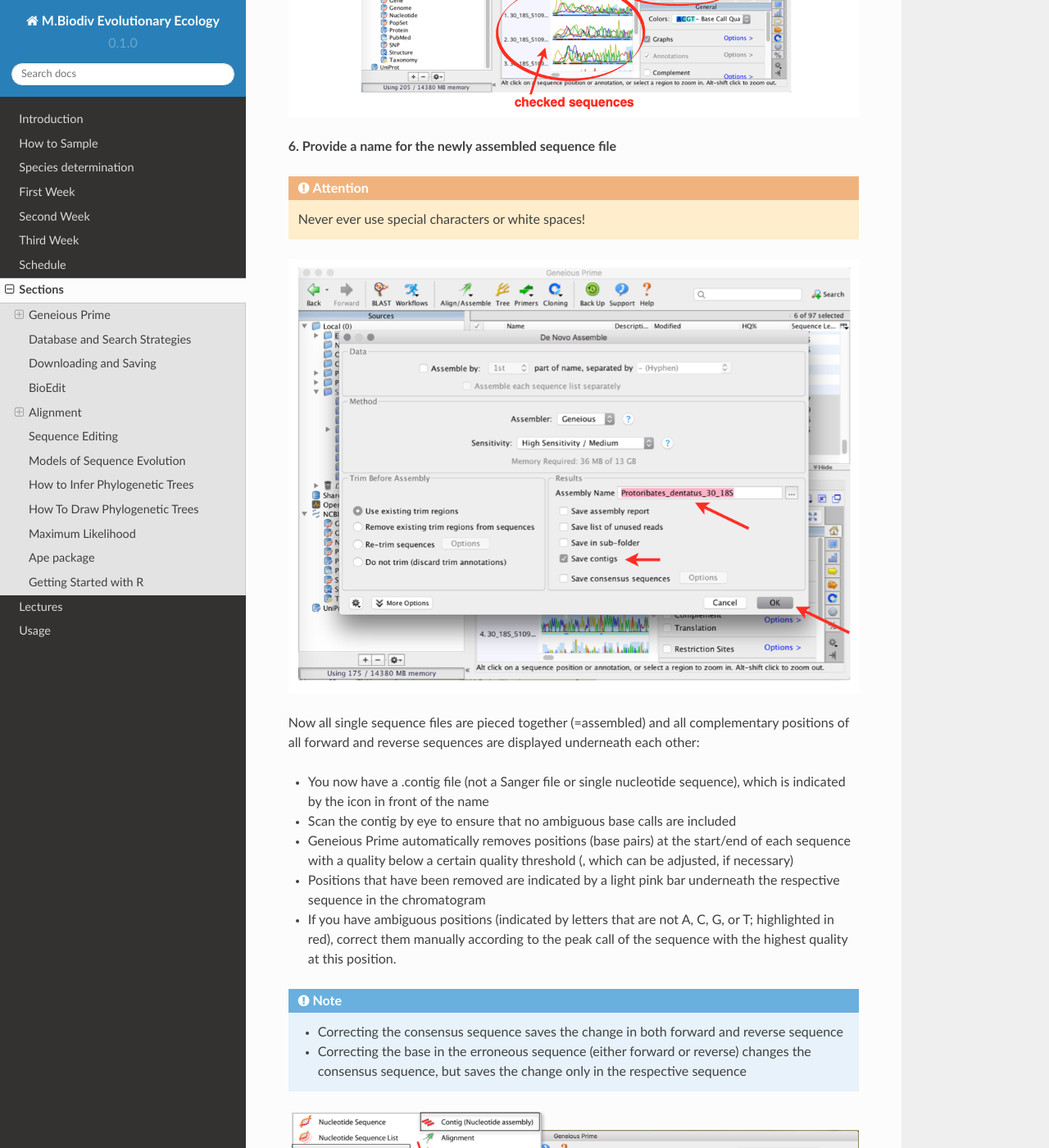
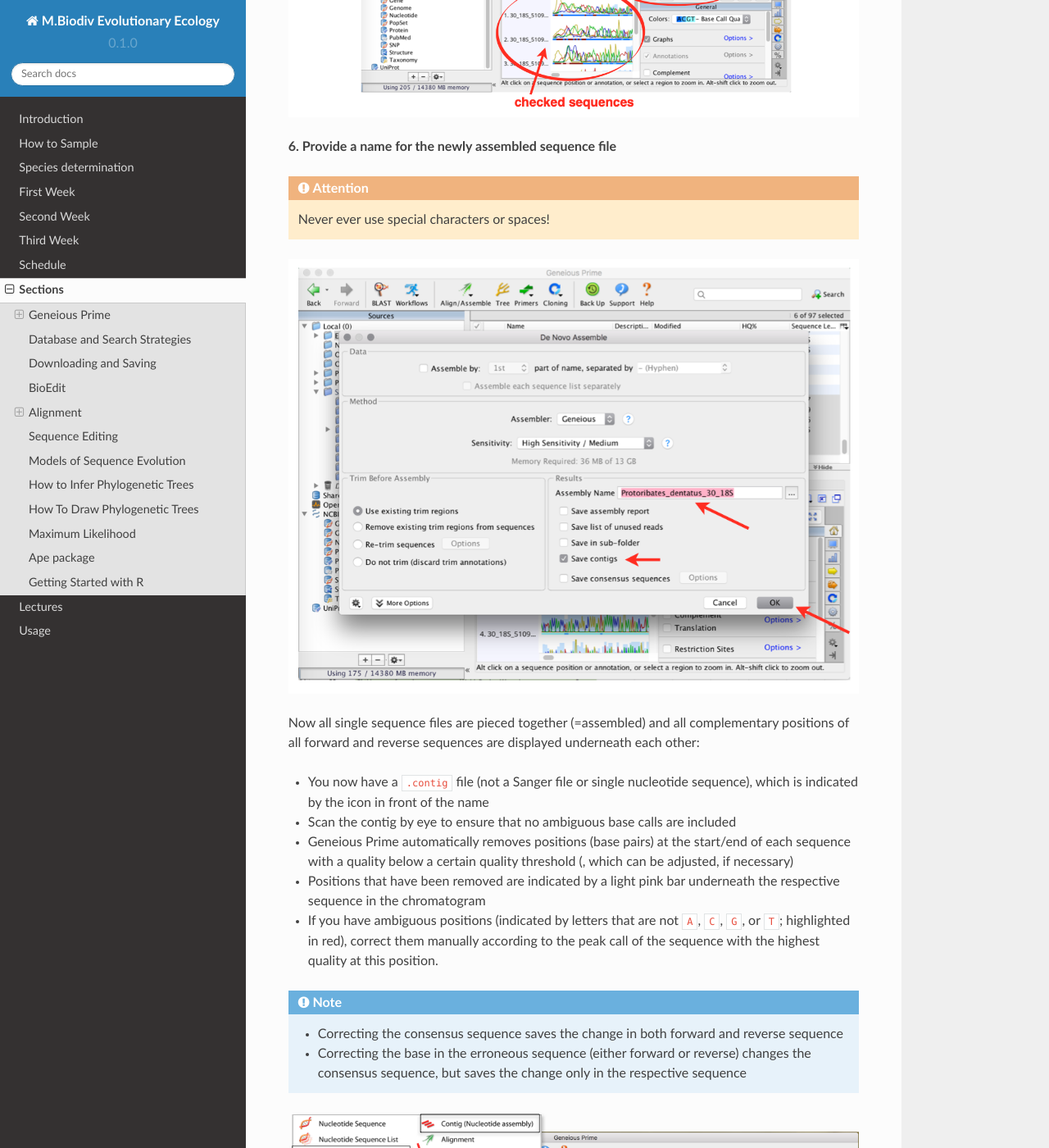
Before and after one commit to bheimbu/evolutionary_ecology, a Sphinx documentation site: the page built from docs/source/section.rst, in a window 1280 px wide and 1400 px high, scrolled down 2017 px. Shown: the whole window at 82% size. Built offline with Sphinx 7.4.7 and the Read the Docs theme 2.0.0, drawn with Linux system fonts in a browser that asks for light colours.

Commit message:
Update section.rst

```diff
--- a/docs/source/section.rst
+++ b/docs/source/section.rst
@@ -33,17 +33,17 @@
 **6. Provide a name for the newly assembled sequence file**
 
 .. attention::
-  Never ever use special characters or white spaces!
+  Never ever use special characters or spaces!
 
 .. image:: /_static/geneious_3.png
 
 Now all single sequence files are pieced together (=assembled) and all complementary positions of all forward and reverse sequences are displayed underneath each other:
 
-- You now have a .contig file (not a Sanger file or single nucleotide sequence), which is indicated by the icon in front of the name
+- You now have a ``.contig`` file (not a Sanger file or single nucleotide sequence), which is indicated by the icon in front of the name
 - Scan the contig by eye to ensure that no ambiguous base calls are included
 - Geneious Prime automatically removes positions (base pairs) at the start/end of each sequence with a quality below a certain quality threshold (, which can be adjusted, if necessary)
 - Positions that have been removed are indicated by a light pink bar underneath the respective sequence in the chromatogram
-- If you have ambiguous positions (indicated by letters that are not A, C, G, or T; highlighted in red), correct them manually according to the peak call of the sequence with the highest quality at this position.
+- If you have ambiguous positions (indicated by letters that are not ``A``, ``C``, ``G``, or ``T``; highlighted in red), correct them manually according to the peak call of the sequence with the highest quality at this position.
 
 .. note::
   - Correcting the consensus sequence saves the change in both forward and reverse sequence
```
